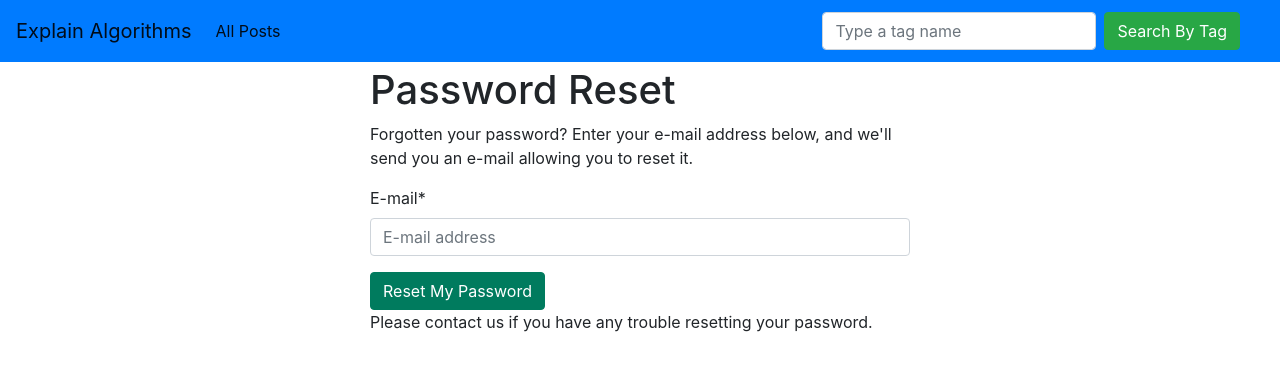
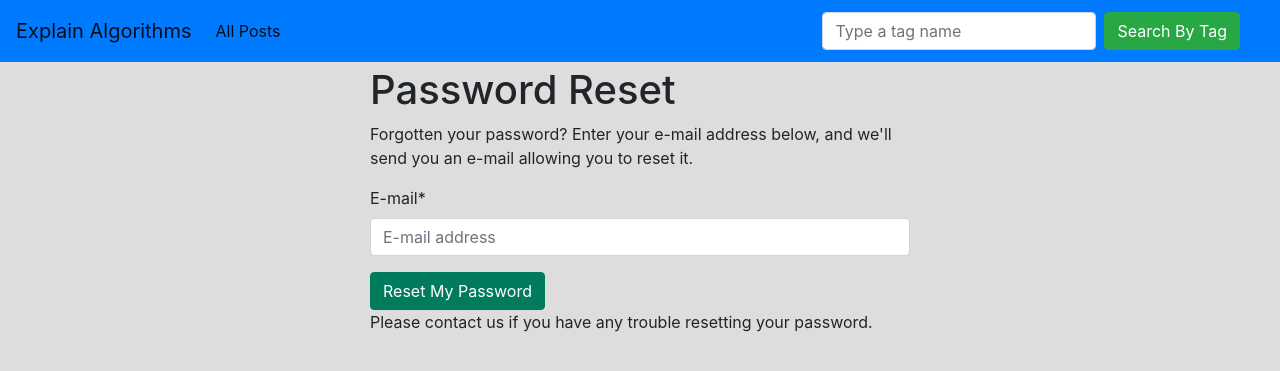
Before and after one commit to Zamy97/Explain_Algorithms, a Django app: page /accounts/password/reset/ in a window 1280 px wide. Shown: the top 371 px of the page. Run offline with Django 3.2, Linux system fonts and the light colour scheme; some libraries are stand-ins or nearby versions.

Commit message:
added a different bkground color

```diff
--- a/explain_algorithms/templates/base.html
+++ b/explain_algorithms/templates/base.html
@@ -22,6 +22,9 @@
     <link rel="icon" href="{% static 'images/favicons/favicon.ico' %}">
 
     {% block css %}
+    <style type="text/css">
+   body { background: #DDDDDD !important; } /* Adding !important forces the browser to overwrite the default style applied by Bootstrap */
+    </style>
 
     <!-- Latest compiled and minified Bootstrap CSS -->
     <link href="https://stackpath.bootstrapcdn.com/bootstrap/4.3.1/css/bootstrap.min.css" rel="stylesheet" integrity="sha384-ggOyR0iXCbMQv3Xipma34MD+dH/1fQ784/j6cY/iJTQUOhcWr7x9JvoRxT2MZw1T" crossorigin="anonymous">
```
